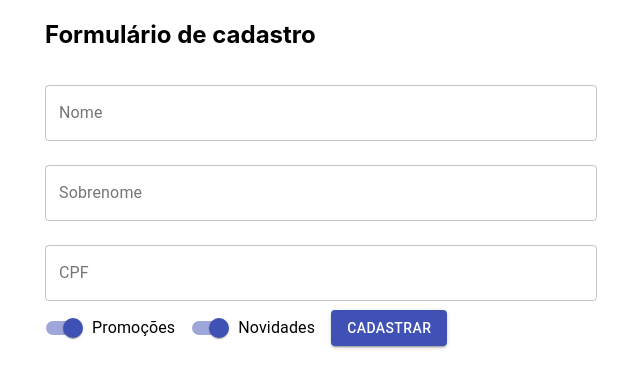
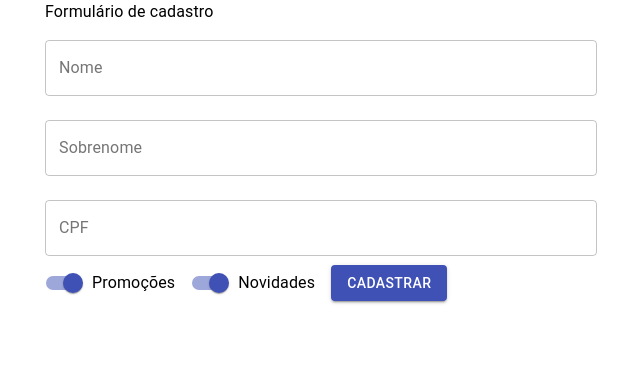
Before and after one commit to danielemaraschin/React-Function-Components-a-modern-approach, a React (Create React App) app in the folder my-app/: page / in a window 1280 px wide. Shown: the top 388 px of the page, without its empty margins (319-959 px from the left). Built offline with nearby package versions, Linux system fonts and the light colour scheme.

Commit message:
Learning about Material UI Typography

```diff
--- a/my-app/src/App.js
+++ b/my-app/src/App.js
@@ -1,14 +1,13 @@
 import React, { Component } from 'react';
 import './App.css';
 import FormularioCadastro from './components/FormularioCadastro/FormularioCadastro';
-import {Container} from "@material-ui/core";
+import {Container, Typography} from "@material-ui/core";
 
 class App extends Component {
-
   render() {
     return (
       <Container component="article" maxWidth="sm">
-        <h1>Formulário de cadastro</h1>
+        <Typography>Formulário de cadastro</Typography>
         <FormularioCadastro />
       </Container>
     );
```
